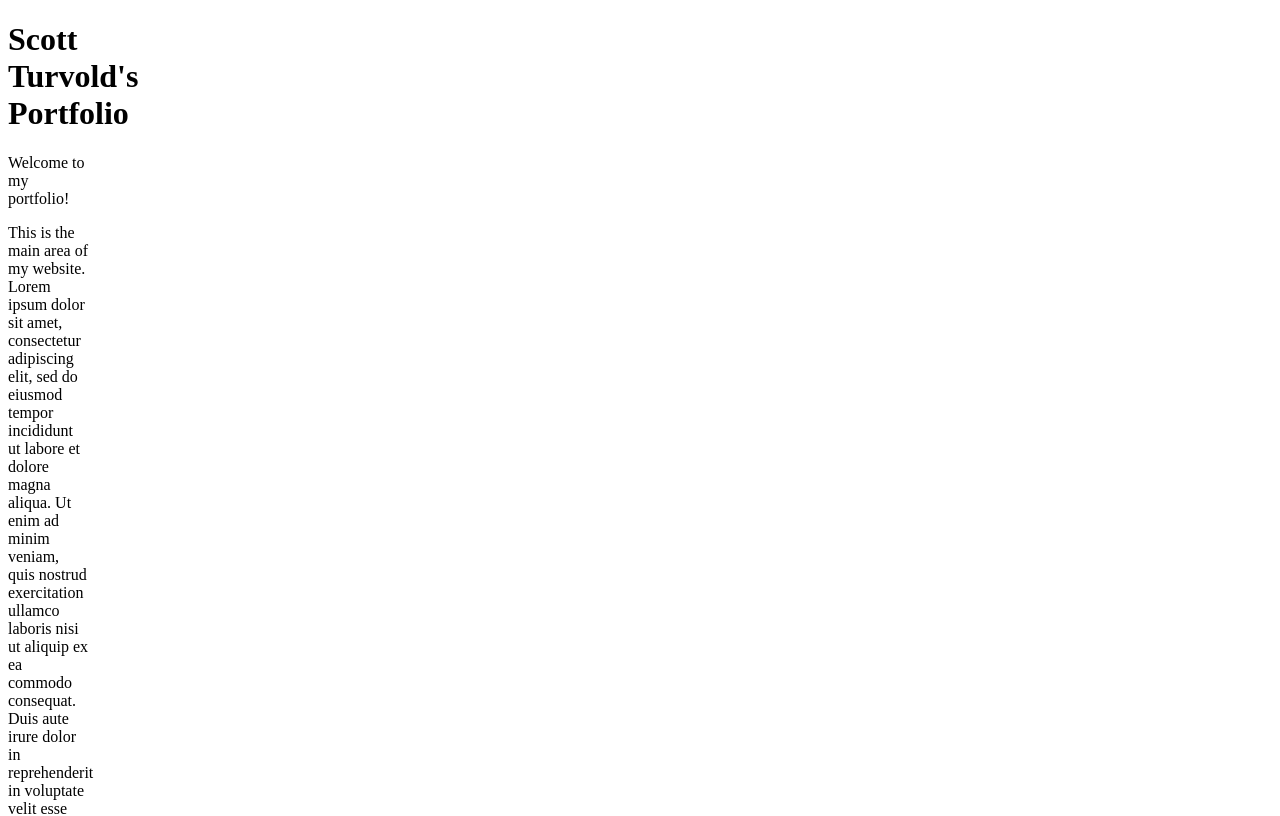
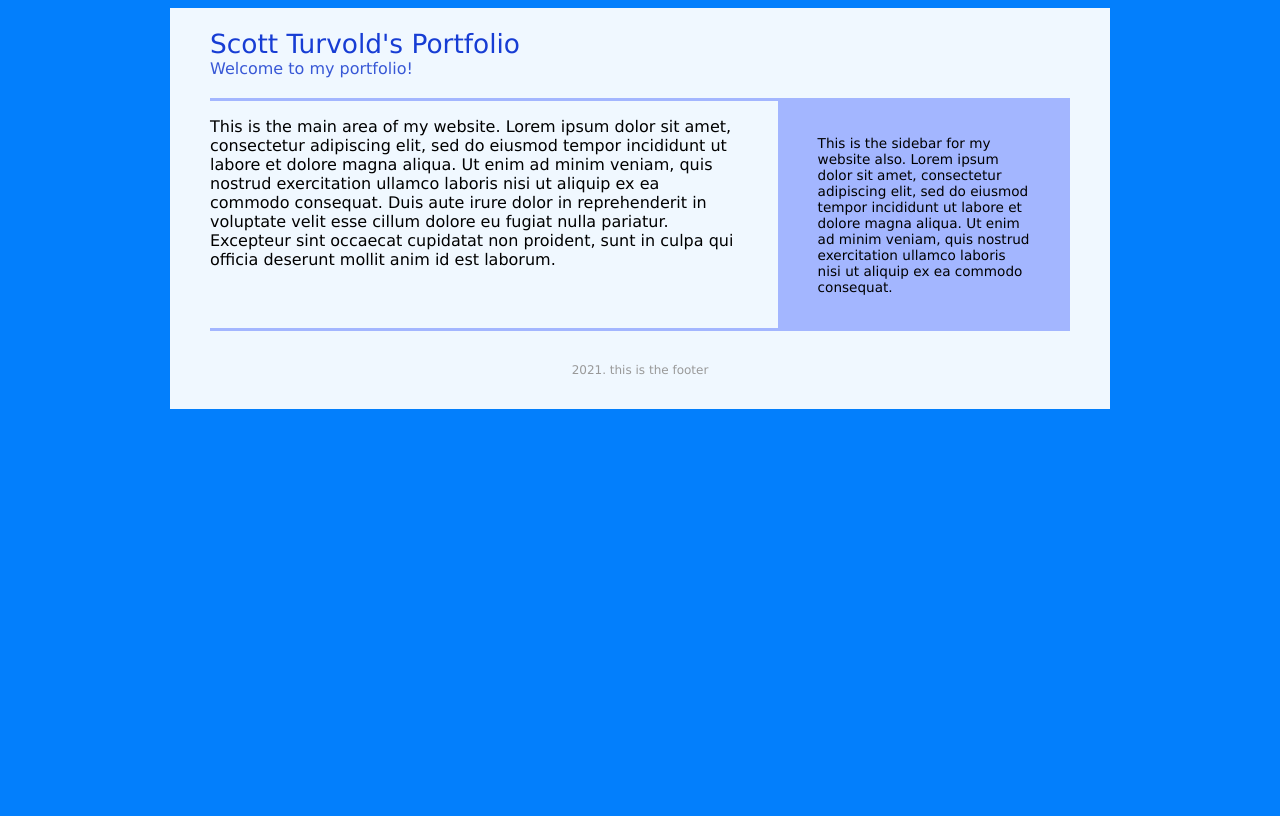
Before and after one commit to turvold-scott/turvold-scott.github.io, a plain HTML site: page index.html in a window 1280 px wide. Shown: the top 816 px of the page. Drawn offline with Linux system fonts and the light colour scheme.

Commit message:
Entire redo lol

```diff
--- a/css/screens.css
+++ b/css/screens.css
@@ -1,3 +1,77 @@
+html {
+    background-color: #037ffc;
+}
+
+body {
+    font-family: Verdana, Geneva, Tahoma, sans-serif;
+}
+
 .container {
-    max-width: 5rem;
+    max-width: 940px;
+    margin-left: auto;
+    margin-right: auto;
+    background-color: aliceblue;
+    padding-left: 40px;
+    padding-right: 40px;
+    box-sizing: border-box;
 }
+
+header{
+    padding-top: 20px;
+    padding-bottom: 20px;
+}
+
+header h1 {
+    margin: 0;
+    color: #173dd4;
+    font-weight: normal;
+    font-size: 165%;
+}
+
+header p {
+    margin: 0;
+    color: #3858d6;
+}
+
+.content-area {
+    border-top: 3px solid #a3b6ff;
+    border-bottom: 3px solid #a3b6ff;
+}
+
+.main-area{
+    max-width: 66%;
+    float: left;
+    padding-right: 40px;
+    box-sizing: border-box;
+}
+
+.sidebar {
+    width: 34%;
+    float:left;
+    background-color: #a3b6ff;
+    padding: 20px 40px;
+    box-sizing: border-box;
+    font-size: 85%;
+}
+
+.footer {
+    text-align: center;
+    font-size: 75%;
+    color: #999;
+    padding-bottom: 20px;
+    padding-top: 20px;
+}
+
+.group:before,
+.group:after {
+    content: "" ;
+    display: table;
+}
+
+.group:after{
+    clear: both;
+}
+
+.group{
+    zoom: 1;
+}
--- a/index.html
+++ b/index.html
@@ -14,13 +14,21 @@
                 <p>Welcome to my portfolio!</p>
                     </header>
 
-                    <div class="main-area">
-                        <p>This is the main area of my website. Lorem ipsum dolor sit amet, consectetur adipiscing elit, sed do eiusmod tempor incididunt ut labore et dolore magna aliqua. Ut enim ad minim veniam, quis nostrud exercitation ullamco laboris nisi ut aliquip ex ea commodo consequat. Duis aute irure dolor in reprehenderit in voluptate velit esse cillum dolore eu fugiat nulla pariatur. Excepteur sint occaecat cupidatat non proident, sunt in culpa qui officia deserunt mollit anim id est laborum.</p>
+                    <div class="content-area group">
+                        <div class="main-area">
+                            <p>This is the main area of my website. Lorem ipsum dolor sit amet, consectetur adipiscing elit, sed do eiusmod tempor incididunt ut labore et dolore magna aliqua. Ut enim ad minim veniam, quis nostrud exercitation ullamco laboris nisi ut aliquip ex ea commodo consequat. Duis aute irure dolor in reprehenderit in voluptate velit esse cillum dolore eu fugiat nulla pariatur. Excepteur sint occaecat cupidatat non proident, sunt in culpa qui officia deserunt mollit anim id est laborum.</p>
+                        </div>
+
+                        <aside class="sidebar">
+                            <p>This is the sidebar for my website also. Lorem ipsum dolor sit amet, consectetur adipiscing elit, sed do eiusmod tempor incididunt ut labore et dolore magna aliqua. Ut enim ad minim veniam, quis nostrud exercitation ullamco laboris nisi ut aliquip ex ea commodo consequat.</p>
+                        </aside>
+
+
                     </div>
+        <div class="footer">
+            <p>2021. this is the footer</p>
+        </div>
 
-                    <aside class="sidebar">
-                        <p>This is the sidebar for my website also. Lorem ipsum dolor sit amet, consectetur adipiscing elit, sed do eiusmod tempor incididunt ut labore et dolore magna aliqua. Ut enim ad minim veniam, quis nostrud exercitation ullamco laboris nisi ut aliquip ex ea commodo consequat. Duis aute irure dolor in reprehenderit in voluptate velit esse cillum dolore eu fugiat nulla pariatur. Excepteur sint occaecat cupidatat non proident, sunt in culpa qui officia deserunt mollit anim id est laborum.</p>
-                    </aside>
         </div>
 
     </body>
```
